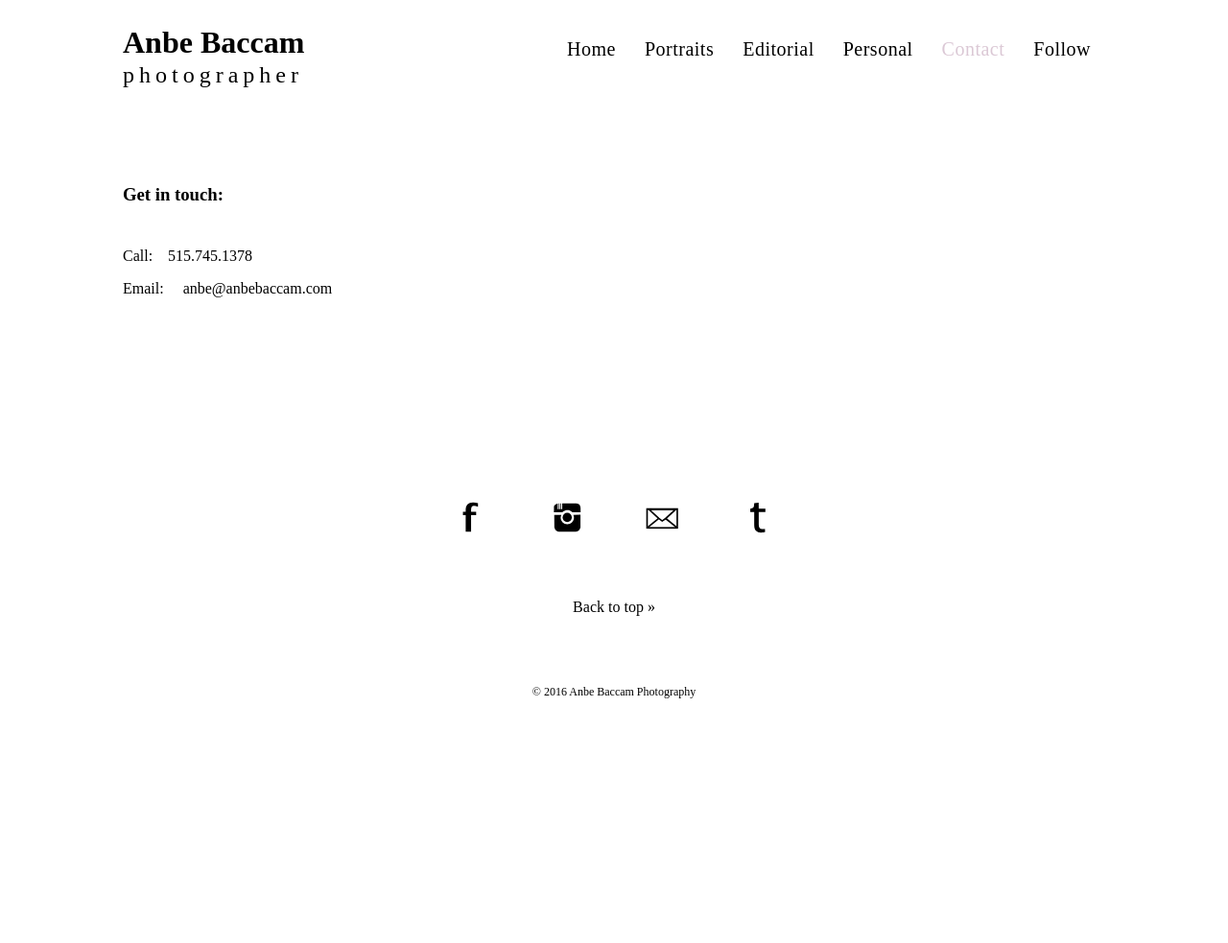
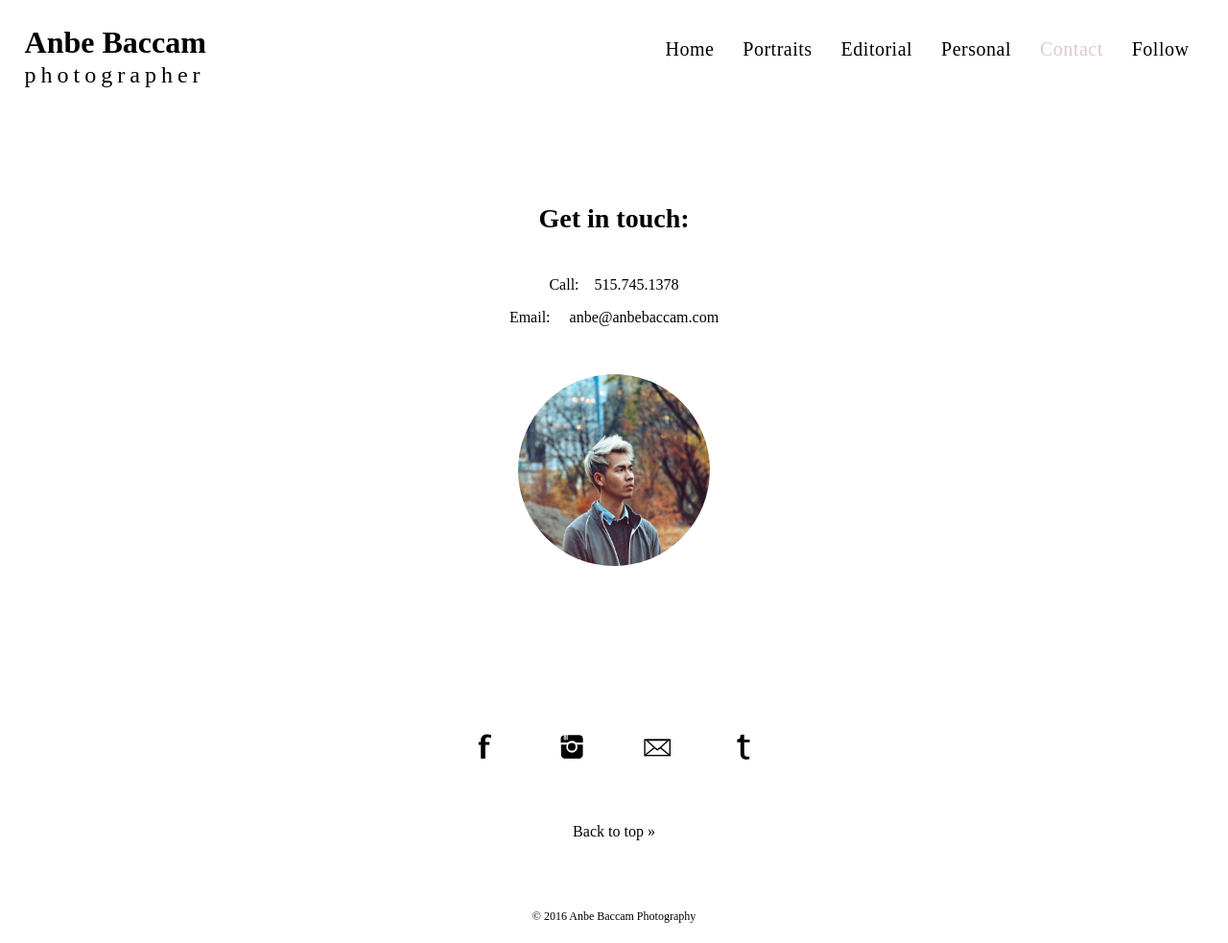
Before and after one commit to Mightynumnums/anbe2, a PHP site: page /contact.html in a window 1280 px wide. Shown: the whole page at 96% size. Before the commit the page ends 728 px from the top, so only its background shows below. Run offline with PHP 8.4, Linux system fonts and the light colour scheme; some web fonts are replaced.

Commit message:
image added to contact page

```diff
--- a/contact.html
+++ b/contact.html
@@ -29,13 +29,19 @@
 	</div>
 
 
+
 	<div class="getintouch" id="contact">
 	<div class="contactnav"><h3>Get in touch:</h3></div>
-	<div class="callemail">
-		<div><p>Call: &nbsp; &nbsp;<a  href="tel:515-745-1378">515.745.1378</a></p></div>
-		<div><p>Email: &nbsp; &nbsp; <a href="mailto:anbe@anbebaccam.com">anbe@anbebaccam.com</a></p></div>
+		<div class="callemail">
+			<p>Call: &nbsp; &nbsp;<a  href="tel:515-745-1378">515.745.1378</a></p>
+			<p>Email: &nbsp; &nbsp; <a href="mailto:anbe@anbebaccam.com">anbe@anbebaccam.com</a></p>
+		</div>
 	</div>
+
+	<div class="profilepic">
+		<img src="anbebaccam.jpg">
 	</div>
+
 
 
 
--- a/index/css/main.css
+++ b/index/css/main.css
@@ -49,8 +49,9 @@ h3{
 /******************CONTACT PAGE CSS!!!******************/
 
 .getintouch{
-	margin-top: 85px;
-	margin-bottom: 140px;
+	margin-top: 80px;
+	margin-bottom: 50px;
+
 }
 
 .contactnav {
@@ -60,16 +61,24 @@ h3{
 
 .contactnav h3{
 	margin: 0 0 4px 0;
+	font-size: 1.75em;
 }
 
 .callemail {
 	margin-top: 40px;
+	padding: 0;
 }
 
-.callemail a:hover{
-	border-bottom: 1px solid black;
-	font-weight: 700;
+.callemail a:hover {
+	border-bottom: 2px solid black;
 }
+.profilepic img{
+	height: 200px;
+	width: 200px;
+	border-radius: 50%;
+}
+
+
 
 
 /******************BACK TO TOP******************/
@@ -230,12 +239,18 @@ h3{
 		letter-spacing: .5px;
 }
 	.getintouch {
-		margin-top: 150px;
+		margin-top: 100px;
+    	text-align: center;
+	}
 }
 	.contact img{
 	padding: 10px 20px;
-	height: 60px;
-	width: 60px;
+	height: 50px;
+	width: 50px;
+	}
+	.profilepic{
+		display: block;
+		text-align: center;
 	}
 
 
@@ -323,11 +338,4 @@ h3{
 		margin-top: 25px;
 	}
 
-	.getintouch {
-		display: block;
-		margin-top: 80px;
 }
-
-
-
-}
```
Also changed, not shown: anbebaccam.jpg (added).
